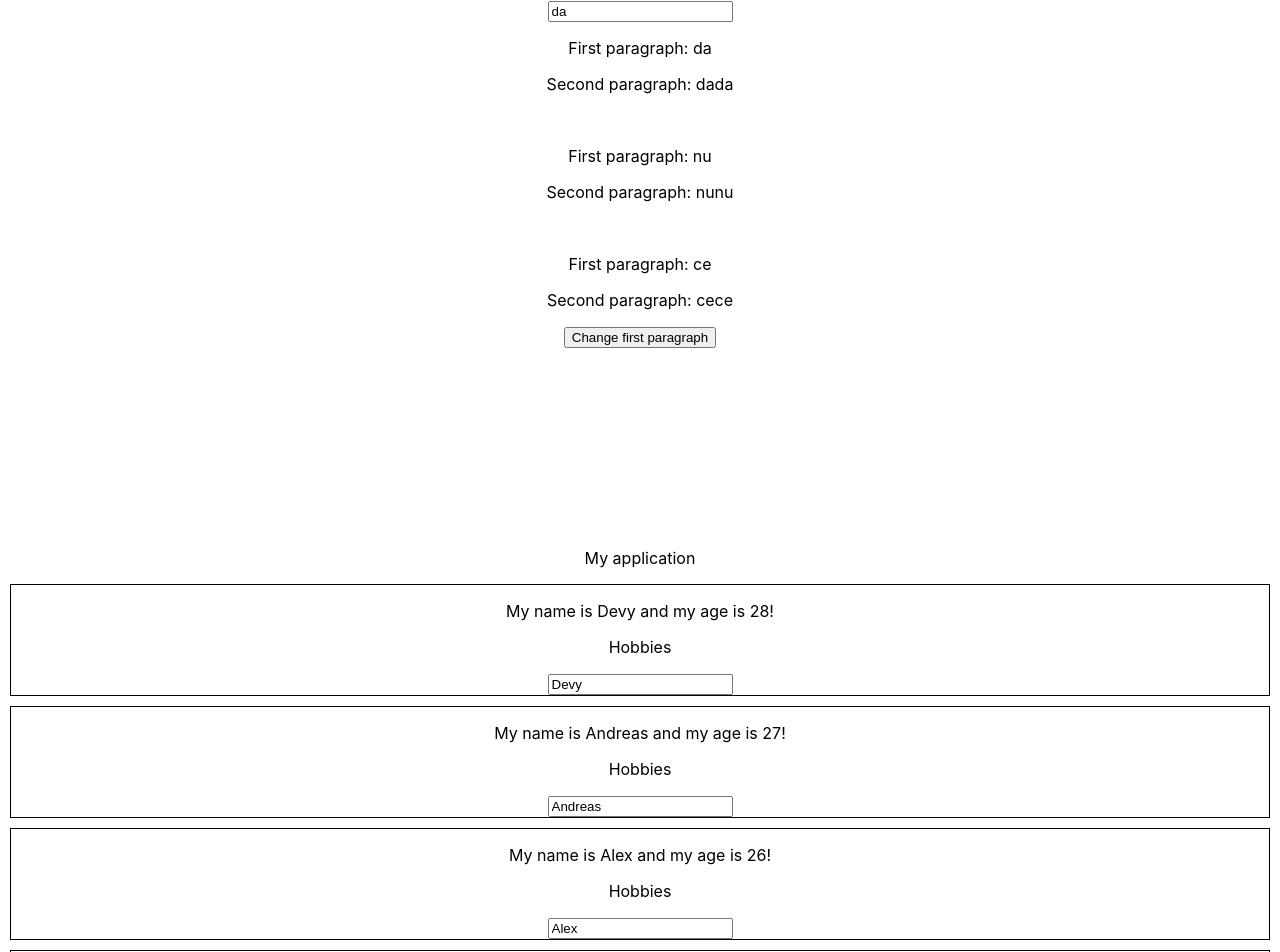
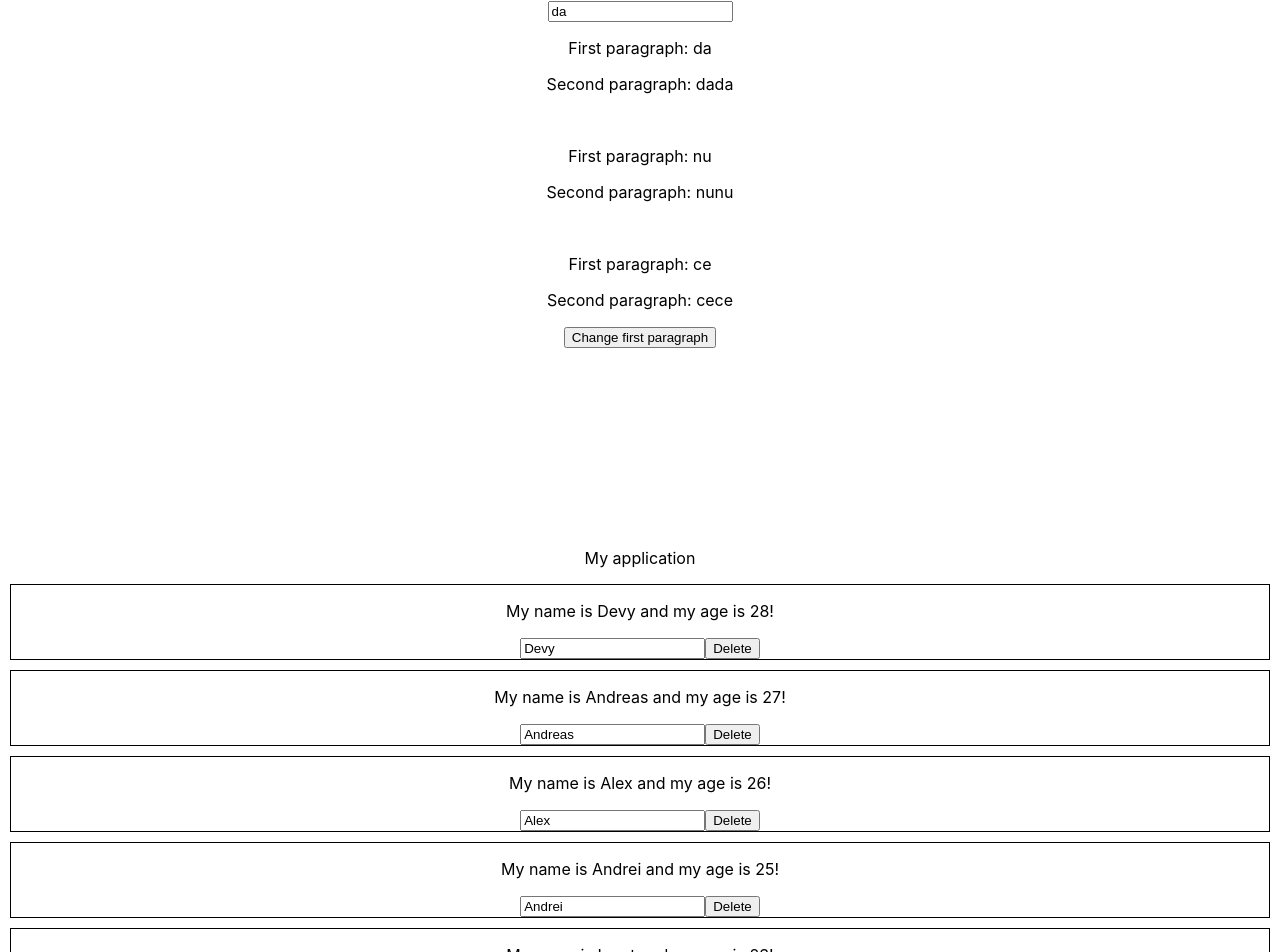
Before and after one commit to ionutmatis16/react-devy, a React (Create React App) app: page / in a window 1280 px wide. Shown: the top 952 px of the page. Built offline with nearby package versions, Linux system fonts and the light colour scheme.

Commit message:
- 2nd course

```diff
--- a/src/App.js
+++ b/src/App.js
@@ -8,18 +8,19 @@ class App extends Component {
 
     state = {
         persons: [
-            {name: "Devy", age: '28'},
-            {name: "Andreas", age: '27'},
-            {name: "Alex", age: '26'},
-            {name: "Andrei", age: '25'},
-            {name: "Ionut", age: '23'},
+            {id: '0', name: "Devy", age: '28'},
+            {id: '1', name: "Andreas", age: '27'},
+            {id: '2', name: "Alex", age: '26'},
+            {id: '3', name: "Andrei", age: '25'},
+            {id: '4', name: "Ionut", age: '23'},
         ],
         applicationTitle: 'My application',
         texts: [
             {firstParagraph: 'da', secondParagraph: 'dada'},
             {firstParagraph: 'nu', secondParagraph: 'nunu'},
             {firstParagraph: 'ce', secondParagraph: 'cece'}
-        ]
+        ],
+        showPersons: true
     }
 
     switchNamesHandler = (name) => {
@@ -32,12 +33,22 @@ class App extends Component {
         });
     };
 
-    nameChangedHandler = (event) => {
-        let newPersons = [...this.state.persons];
-        newPersons[0].name = event.target.value;
+    togglePersons = () => {
+        this.setState({showPersons: !this.state.showPersons});
+    }
+
+    nameChangedHandler = (personId, event) => {
+        let personIndex = this.state.persons
+            .findIndex(person => person.id === personId);
+
+        const newPerson = {...this.state.persons[personIndex]};
+        newPerson.name = event.target.value
+
+        const persons = [...this.state.persons];
+        persons[personIndex] = newPerson;
 
         this.setState({
-            persons: newPersons
+            persons: persons
         });
     };
 
@@ -55,7 +66,37 @@ class App extends Component {
         this.setState({texts});
     }
 
+    deletePersonHandler = (id) => {
+        const persons = this.state.persons
+            .filter(person => person.id !== id);
+        this.setState({persons});
+    }
+
     render() {
+        let persons = null;
+        if (this.state.showPersons) {
+            persons = (
+                <div>
+                    {
+                        this.state.persons.map(person =>
+                            <div key={person.id}>
+                                <Person name={person.name}
+                                        age={person.age}
+                                        clickEvent={this.deletePersonHandler.bind(this, person.id)}
+                                        nameChangeEvent={this.nameChangedHandler.bind(this, person.id)}>
+                                </Person>
+                            </div>
+                        )
+                    }
+
+                    {/*<button onClick={() => this.switchNamesHandler("devy")}>Switch names</button>*/}
+                    <button onClick={this.switchNamesHandler.bind(this, "Devy2")}>
+                        Switch names
+                    </button>
+                </div>
+            );
+        }
+
         return (
             <div>
                 <div className="App">
@@ -71,32 +112,12 @@ class App extends Component {
                     <div style={{marginBottom: 200}}/>
                     {/*<h1>Hello, I'm a React app</h1>*/}
                     <p>{this.state.applicationTitle}</p>
-                    <Person name={this.state.persons[0].name}
-                            age={this.state.persons[0].age}
-                            clickEvent={this.switchNamesHandler.bind(this, "Devy1")}
-                            nameChangeEvent={this.nameChangedHandler}>
-                        Hobbies
-                    </Person>
-                    <Person name={this.state.persons[1].name}
-                            age={this.state.persons[1].age}
-                            clickEvent={this.switchNamesHandler.bind(this, "Devy2")}
-                            nameChangeEvent={this.nameChangedHandler}>
-                        Hobbies
-                    </Person>
-                    <Person name={this.state.persons[2].name}
-                            age={this.state.persons[2].age}
-                            clickEvent={this.switchNamesHandler.bind(this, "Devy3")}
-                            nameChangeEvent={this.nameChangedHandler}>
-                        Hobbies
-                    </Person>
-                    <Person name={this.state.persons[3].name}
-                            age={this.state.persons[3].age}
-                            clickEvent={this.switchNamesHandler.bind(this, "Devy4")}
-                            nameChangeEvent={this.nameChangedHandler}>
-                        Hobbies
-                    </Person>
-                    {/*<button onClick={() => this.switchNamesHandler("devy")}>Switch names</button>*/}
-                    <button onClick={this.switchNamesHandler.bind(this, "Devy2")}>Switch names</button>
+
+                    {
+                        persons
+                    }
+
+                    <button onClick={this.togglePersons}>Toggle persons</button>
                     {/*https://reactjs.org/docs/events.html#supported-events*/}
                 </div>
 
--- a/src/Person/Person.js
+++ b/src/Person/Person.js
@@ -15,8 +15,8 @@ const person = (props) => {
         // <p>I'm a person and my age is {Math.floor(Math.random() * 30)}!</p>
         <div className="myBorder">
             <p>My name is {props.name} and my age is {props.age}!</p>
-            <p onClick={props.clickEvent}>{props.children}</p>
             <input type="text" onChange={props.nameChangeEvent} value={props.name}/>
+            <button onClick={props.clickEvent}>Delete</button>
         </div>
     );
 };
```
